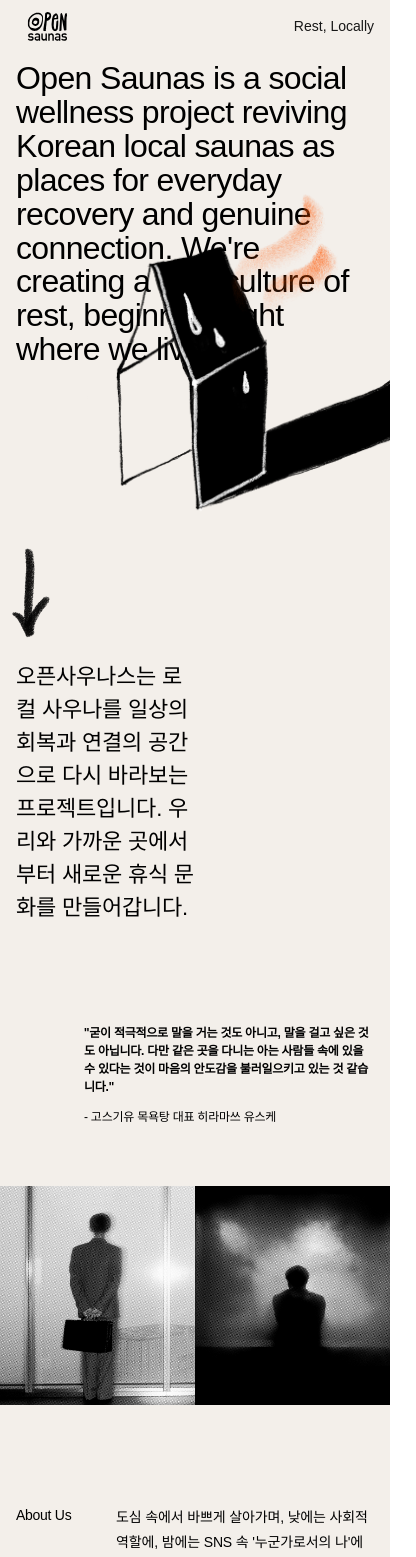
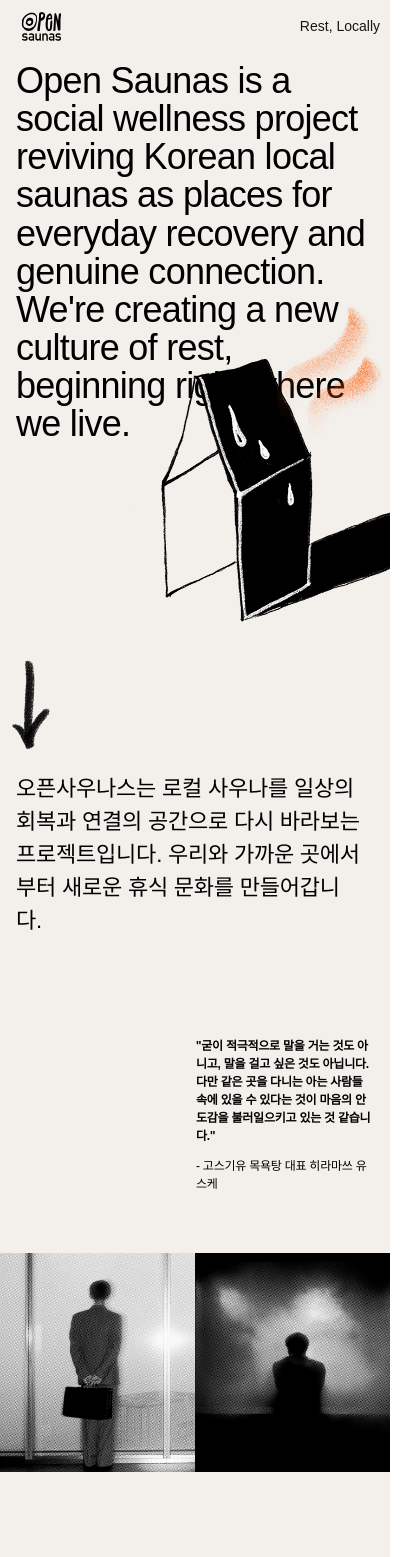
Before and after one commit to OpenSaunas/next.js-opensaunas-landingpage, a Next.js app: page / in a window 390 px wide. Shown: the top 1557 px of the page, 416 px wide, since content can reach past the window. Built offline with nearby package versions, Linux system fonts and the light colour scheme; a web font is replaced by a local one.

Commit message:
[Fix]: Designer 요구사항 변경
- Footer Align
- Text Bold
- 약관동의 경고 문구 위치
- Image 수정
- Padding Margin 수정
- Hydration Error 수정

```diff
--- a/app/globals.css
+++ b/app/globals.css
@@ -22,8 +22,9 @@ body {
   color: var(--foreground);
   overscroll-behavior-y: none;
   scroll-behavior: smooth;
+  max-width: 100%;
+  overflow-x: hidden;
 }
-
 @keyframes shake {
   0%,
   100% {
--- a/app/layout.tsx
+++ b/app/layout.tsx
@@ -19,8 +19,15 @@ const RootLayout = ({ children }: { children: React.ReactNode }) => {
     <html
       lang="ko"
       className={`${redditSans.variable} ${ibmPlexSansKR.variable} ${koPubBatang.variable} ${koPubBatangPro.variable}`}
+      style={{
+        WebkitTouchCallout: 'none',
+        WebkitTextSizeAdjust: '100%',
+      }}
     >
-      <body className="font-ibm bg-background text-foreground">
+      <body
+        className="font-ibm bg-background text-foreground"
+        style={{ WebkitTouchCallout: 'none', WebkitTextSizeAdjust: '100%' }}
+      >
         <Header />
         <main>{children}</main>
         <Footer />
--- a/components/WhatWeDo/SocialSoloTabs.tsx
+++ b/components/WhatWeDo/SocialSoloTabs.tsx
@@ -9,8 +9,12 @@ const SocialSoloTabs = () => {
   const [activeTab, setActiveTab] = useState<TabType>('social');
 
   return (
-    <div className="flex justify-center px-4 pt-[30px] pb-[60px] bg-[#F3EFEA]">
-      <div className="flex flex-1 max-w-[840px] py-[30px] rounded-[30px] bg-[#E6DFD6]">
+    <div className="flex justify-center px-4 pt-[30px] pb-[60px] bg-[#F3EFEA] overflow-x-hidden">
+      <div
+        className={`flex w-full max-w-[840px] py-[30px] rounded-[30px] transition-colors duration-300 ${
+          activeTab === 'social' ? 'bg-[#E6DFD6]' : 'bg-[#D9DDE0]'
+        }`}
+      >
         <div className="flex flex-col items-center w-full gap-[19px]">
           {/* Tabs */}
           <div className="flex flex-col items-center w-full gap-4 px-[46px]">
@@ -54,10 +58,17 @@ const SocialSoloTabs = () => {
                 )}
               </button>
             </div>
-            <div className="w-[246px] text-center">
-              <p className="font-ibm text-[14px] font-medium leading-[1.65] tracking-[-0.02em] text-black wrap-break-word">
-                심리, 창작, 로컬 문화의 이야기를 전해줄 인물과 함께하는 사우나
-              </p>
+            <div className="w-[246px] text-center h-10">
+              {activeTab === 'social' && (
+                <p className="font-ibm text-[14px] font-medium leading-[1.65] tracking-[-0.02em] text-black wrap-break-word">
+                  심리, 창작, 로컬 문화의 이야기를 전해줄 <br /> 인물과 함께하는 사우나
+                </p>
+              )}
+              {activeTab === 'solo' && (
+                <p className="font-ibm text-[14px] font-medium leading-[1.65] tracking-[-0.02em] text-black wrap-break-word">
+                  혼자 쉬고 싶을 때, 감정 정리가 필요할 때
+                </p>
+              )}
             </div>
           </div>
           <div className="flex flex-col items-center w-full px-[30px] gap-8 ">
@@ -66,7 +77,7 @@ const SocialSoloTabs = () => {
                 {[
                   ['Opening Talk', '삶과 일, 그리고 ‘쉬는 법’에 대해 새로운 시선으로 듣는 이야기'],
                   ['Sauna Dialogue', '연사와 참가자가 함께 진솔하게 대화하는 시간'],
-                  ['Cool Down & Tea', '생각돋 열기도 마무리하는 시간'],
+                  ['Cool Down & Tea', '생각도 열기도 마무리하는 시간'],
                 ].map(([title, desc], i) => (
                   <div key={i} className="flex flex-col gap-2.5 h-[138px]">
                     <p className="text-[12px] font-reddit font-normal leading-[1.34] tracking-[-0.02em] text-black wrap-break-word">
--- a/components/layout/Footer.tsx
+++ b/components/layout/Footer.tsx
@@ -1,35 +1,38 @@
+import React from 'react';
+
 const Footer = () => {
   return (
     <footer className="flex flex-row items-center justify-start w-full h-[90px] min-[1080px]:h-[120px]">
       {/* Left Section */}
-      <div className="flex px-4 min-[1080px]:px-[39px] py-[11px] min-[1080px]:py-5 w-full h-full bg-[#D8D8D8]">
-        <div className="flex flex-col">
+      <div className="flex px-4 min-[1080px]:px-[39px] py-2.5 min-[1080px]:py-5 w-full h-full bg-[#D8D8D8]">
+        <div className="flex flex-col gap-0 justify-start items-start">
           {/* Instagram Link */}
           <a
             href="https://www.instagram.com/opensaunas/"
             target="_blank"
             rel="noopener noreferrer"
-            className="font-reddit font-medium text-[16px] min-[1080px]:text-[30px] leading-[1.61] tracking-[-0.03em] text-black -mb-2 min-[1080px]:-mb-3 w-fit"
+            className="font-reddit font-medium text-[16px] min-[1080px]:text-[30px] leading-[1.61] tracking-[-0.03em] text-black min-[1080px]:-mb-3 w-fit"
           >
-            <span className="underline">Insta</span>
-            <span className="no-underline">g</span>
-            <span className="underline">ram</span>
+            <span className="inline-block border-b-2 border-black leading-none">Insta</span>
+            <span className="inline-block leading-none">g</span>
+            <span className="inline-block border-b-2 border-black leading-none">ram</span>
           </a>
           <div
             className="
-            flex
-            flex-col gap-0
-            min-[1080px]:flex-row min-[1080px]:gap-[17px]
-            font-reddit font-medium text-[16px] min-[1080px]:text-[30px] leading-[1.61] tracking-[-0.03em] text-black
-            "
+            flex flex-row
+            gap-[17px]
+            font-reddit font-medium text-[16px] min-[1080px]:text-[30px] leading-[1.61] tracking-[-0.03em] text-black"
           >
-            <p className="-mb-2 min-[1080px]:mb-0">Contact</p>
-            <p>opensaunas@gmail.com</p>
+            <p>Contact</p>
+            <p className="hidden min-[1080px]:block">opensaunas@gmail.com</p>
           </div>
+          <p className="font-reddit font-medium text-[16px] leading-[1.61] tracking-[-0.03em] text-black block min-[1080px]:hidden">
+            opensaunas@gmail.com
+          </p>
         </div>
       </div>
       {/* Right Section */}
-      <div className="flex justify-start items-end px-4 min-[1080px]:px-5 py-5 min-[1080px]:py-5 bg-[#000000] h-full w-[150px] min-[1080px]:w-[380px]">
+      <div className="flex justify-start items-end px-4 min-[1080px]:px-5 py-2.5 min-[1080px]:py-5 bg-[#000000] h-full w-40 min-[1080px]:w-[380px]">
         <p className="font-reddit font-normal text-[12px] min-[1080px]:text-[14px] text-[#9E9E9E] leading-[1.10] tracking-[-0.02em]">
           Copyright ⓒ 2025 Opensaunas All rights reserved
         </p>
--- a/components/layout/Header.tsx
+++ b/components/layout/Header.tsx
@@ -2,7 +2,7 @@ import Image from 'next/image';
 
 const Header = () => {
   return (
-    <header className="flex items-center justify-between w-full px-4 min-[1080px]:px-10 h-[52px] min-[1080px]:h-[60px] bg-[#F3EFEA]">
+    <header className="flex items-center justify-between w-full px-2.5 min-[1080px]:px-8 h-[52px] min-[1080px]:h-[60px] bg-[#F3EFEA]">
       {/* Logo */}
       <div className="flex items-center">
         <Image
--- a/components/sections/HeroSection.tsx
+++ b/components/sections/HeroSection.tsx
@@ -2,13 +2,13 @@ import Image from 'next/image';
 
 const HeroSection = () => {
   return (
-    <section className="relative flex flex-col w-full items-start px-4 min-[1080px]:px-10 pt-2.5 min-[1080px]:pt-5 pb-20 min-[1080px]:pb-[400px] bg-[#F3EFEA]">
+    <section className="relative flex flex-col w-full items-start px-4 min-[1080px]:px-10 pt-2.5 min-[1080px]:pt-5 pb-48 min-[1080px]:pb-[400px] bg-[#F3EFEA]">
       {/* Text */}
       <div
-        className="font-reddit font-light text-black
+        className="font-reddit font-normal text-black
         w-full h-[380px]
         leading-[1.06] tracking-[-0.02em] wrap-break-word
-        text-[clamp(32px,4vw,76px)]
+        text-[clamp(36px,4vw,76px)]
         "
       >
         Open Saunas is a social wellness project reviving Korean local saunas as places for everyday recovery and
@@ -16,12 +16,24 @@ const HeroSection = () => {
       </div>
       {/* Image */}
       <div className="absolute bottom-0 right-0 flex justify-end items-end">
+        {/* 모바일 이미지 */}
+        <Image
+          src="/img_house_mobile.png"
+          alt="Hero Image"
+          width={350}
+          height={350}
+          className="block min-[1080px]:hidden w-[350px] h-[350px] object-contain"
+          priority
+        />
+
+        {/* 데스크톱 이미지 */}
         <Image
           src="/img_house.png"
           alt="Hero Image"
-          width={350}
-          height={350}
-          className="w-[350px] h-[350px] min-[1080px]:w-[710px] min-[1080px]:h-[710px] object-contain"
+          width={710}
+          height={710}
+          className="hidden min-[1080px]:block w-[710px] h-[710px] object-contain"
+          priority
         />
       </div>
     </section>
--- a/components/sections/IllustSection.tsx
+++ b/components/sections/IllustSection.tsx
@@ -4,7 +4,22 @@ const IllustSection = () => {
   return (
     <section className="w-full">
       {/* Image */}
-      <Image src="/img_illust.png" alt="Illust Image" width={1440} height={909} className="w-full h-auto" />
+      <Image
+        src="/img_illust.png"
+        alt="Illust Image"
+        width={1440}
+        height={909}
+        className="w-full h-auto hidden min-[1080px]:block"
+        priority
+      />
+      <Image
+        src="/img_illust_mobile.png"
+        alt="Illust Mobile Image"
+        width={869}
+        height={1207}
+        className="w-full h-auto block min-[1080px]:hidden"
+        priority
+      />
     </section>
   );
 };
--- a/components/sections/InfoTextSection.tsx
+++ b/components/sections/InfoTextSection.tsx
@@ -10,8 +10,8 @@ const InfoTextSection = () => {
     "
     >
       {/* First TextBox */}
-      <div className="w-1/2 min-[1080px]:w-full">
-        <p className="text-[22px] min-[1080px]:text-[26px] font-kopub-batang font-light leading-1.54 tracking-[-0.01em] text-black wrap-break-word">
+      <div className="min-w-[368px] max-w-[503px] pr-5 min-[1080px]:w-full min-[1080px]:pr-0 min-[1080px]:max-w-none">
+        <p className="text-[22px] min-[1080px]:text-[26px] font-kopub-batang font-medium leading-1.54 tracking-[-0.01em] text-black wrap-break-word">
           오픈사우나스는 로컬 사우나를 일상의 회복과 연결의 공간으로 다시 바라보는 프로젝트입니다. 우리와 가까운
           곳에서부터 새로운 휴식 문화를 만들어갑니다.
         </p>
@@ -22,15 +22,16 @@ const InfoTextSection = () => {
         flex flex-col
         gap-3
         font-kopub-batang text-black
-        w-[290px]
-        justify-self-end
+        pl-[180px]
+        w-full
+        items-end
       "
       >
-        <p className="text-[12px] min-[1080px]:text-[14px] font-bold leading-1.68 tracking-[-0.02em] wrap-break-word">
+        <p className="w-full max-w-[290px] text-[12px] min-[1080px]:text-[14px] font-bold leading-1.68 tracking-[-0.02em] wrap-break-word">
           &apos;&apos;굳이 적극적으로 말을 거는 것도 아니고, 말을 걸고 싶은 것도 아닙니다. 다만 같은 곳을 다니는 아는
           사람들 속에 있을 수 있다는 것이 마음의 안도감을 불러일으키고 있는 것 같습니다.&apos;&apos;
         </p>
-        <p className="text-[12px] font-light leading-1.61 tracking-[-0.02em] wrap-break-word">
+        <p className="w-full max-w-[290px] text-[12px] font-light leading-1.61 tracking-[-0.02em] wrap-break-word self-end">
           - 고스기유 목욕탕 대표 히라마쓰 유스케
         </p>
       </div>
--- a/components/sections/WhatWeDoSection.tsx
+++ b/components/sections/WhatWeDoSection.tsx
@@ -28,10 +28,12 @@ const WhatWeDoSection = () => {
         "
       >
         {/* Intro Text */}
-        <p className="font-kopub-batang text-[22px] min-[1080px]:text-[26px] font-light leading-[1.61] tracking-[-0.01em] text-black wrap-break-word">
-          오픈사우나스는 현재 세부 프로그램과 일정, <br /> 그리고 특별한 콘텐츠를 준비하고 있습니다. <br /> 다가오는
-          연말, 새로운 만남과 어울림을 기대해주세요.
-        </p>
+        <div className="min-[1080px]:max-w-[580px] max-w-60">
+          <p className="font-kopub-batang text-[22px] min-[1080px]:text-[26px] font-medium leading-[1.61] tracking-[-0.01em] text-black wrap-break-word">
+            오픈사우나스는 현재 세부 프로그램과 일정, 그리고 특별한 콘텐츠를 준비하고 있습니다. 다가오는 연말, 새로운
+            만남과 어울림을 기대해주세요.
+          </p>
+        </div>
 
         <div className="hidden min-[1080px]:block">
           {' '}
```
Also changed, not shown: components/sections/WaitListSection.tsx (+30 -20 lines), public/img_house_mobile.png (added), public/img_illust_mobile.png (added).
